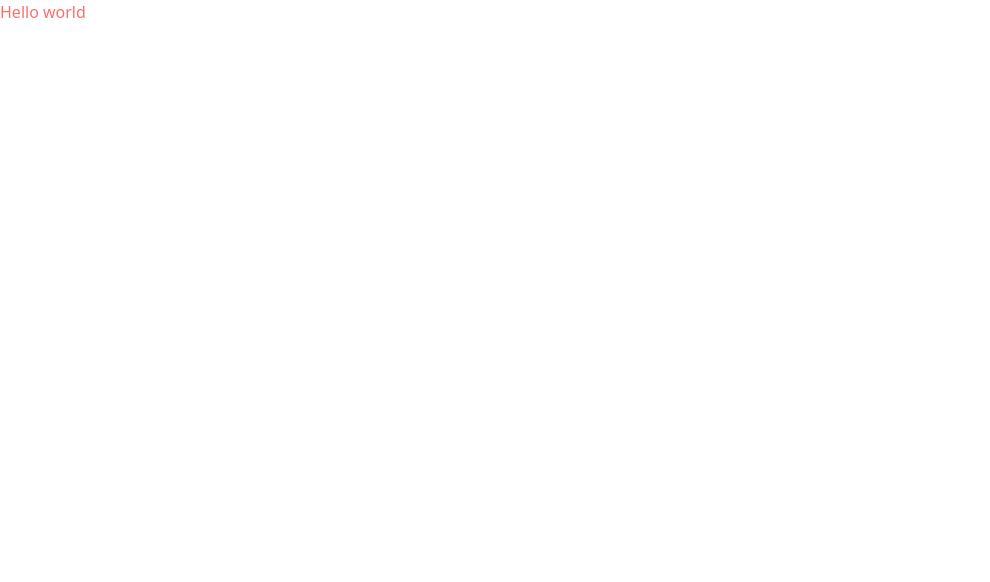
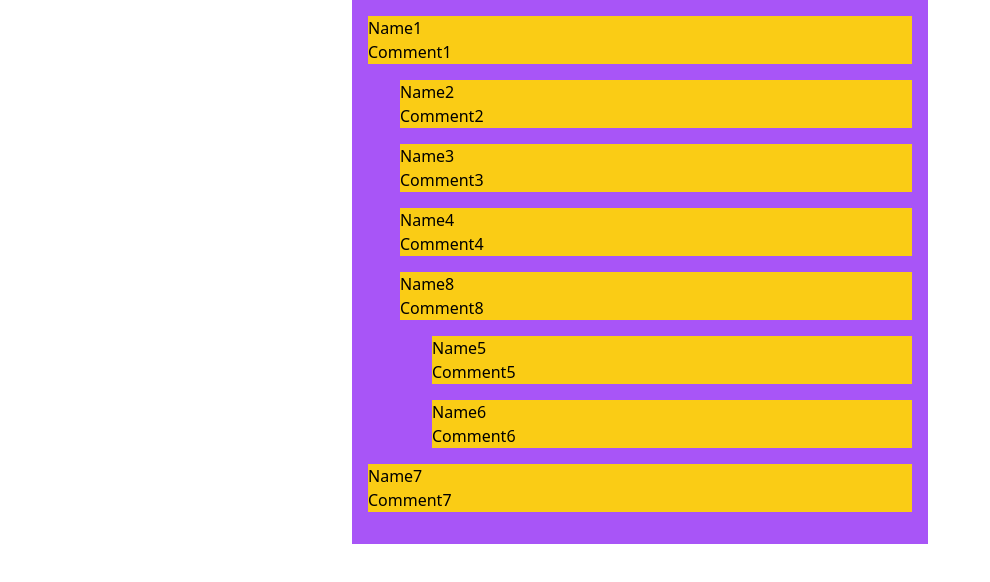
Before and after one commit to wickker/comments, a React (Vite) app: page / in a window 1280 px wide. Shown: the top 582 px of the page, without its empty margins (0-990 px from the left). Built offline with nearby package versions, Linux system fonts and the light colour scheme.

Commit message:
scaffold comments tree

```diff
--- a/src/App.tsx
+++ b/src/App.tsx
@@ -1,3 +1,66 @@
+import { Comment } from "./components"
+
+export type Comment = {
+  id: number
+  name: string
+  comment: string
+  replies: Comment[]
+}
+
+const comments: Comment[] = [
+  {
+    id: 1,
+    name: "Name1",
+    comment: "Comment1",
+    replies: [
+      {
+        id: 2,
+        name: "Name2",
+        comment: "Comment2",
+        replies: [],
+      },
+      {
+        id: 3,
+        name: "Name3",
+        comment: "Comment3",
+        replies: [],
+      },
+      {
+        id: 4,
+        name: "Name4",
+        comment: "Comment4",
+        replies: [],
+      },
+      {
+        id: 8,
+        name: "Name8",
+        comment: "Comment8",
+        replies: [
+          {
+            id: 5,
+            name: "Name5",
+            comment: "Comment5",
+            replies: [],
+          },
+          {
+            id: 6,
+            name: "Name6",
+            comment: "Comment6",
+            replies: [],
+          },
+        ],
+      },
+    ],
+  },
+  { id: 7, name: "Name7", comment: "Comment7", replies: [] },
+]
+
 export default function App() {
-  return <div className="text-red-400">Hello world</div>
+  return (
+    <div className='mx-auto max-w-xl flex flex-col bg-purple-500 p-4'>
+      {comments.map((c) => (
+        <Comment {...c} />
+      ))}
+    </div>
+  )
 }
--- /dev/null
+++ b/src/components/Comment/index.tsx
@@ -0,0 +1,19 @@
+import { type Comment } from "@/App"
+
+type CommentProps = Comment
+
+export default function Comment({ name, comment, replies }: CommentProps) {
+  return (
+    <div className="flex flex-col gap-y-4">
+      <div className="bg-yellow-400">
+        <p>{name}</p>
+        <p>{comment}</p>
+      </div>
+      <div className='pl-8'>
+      {replies.map((reply) => (
+        <Comment {...reply} />
+      ))}
+      </div>
+    </div>
+  )
+}
--- /dev/null
+++ b/src/components/index.ts
@@ -0,0 +1 @@
+export { default as Comment} from './Comment'
--- a/tsconfig.app.json
+++ b/tsconfig.app.json
@@ -5,6 +5,9 @@
     "lib": ["ES2020", "DOM", "DOM.Iterable"],
     "module": "ESNext",
     "skipLibCheck": true,
+    "paths": {
+      "@/*": ["./src/*"]
+    },
 
     /* Bundler mode */
     "moduleResolution": "bundler",
```
